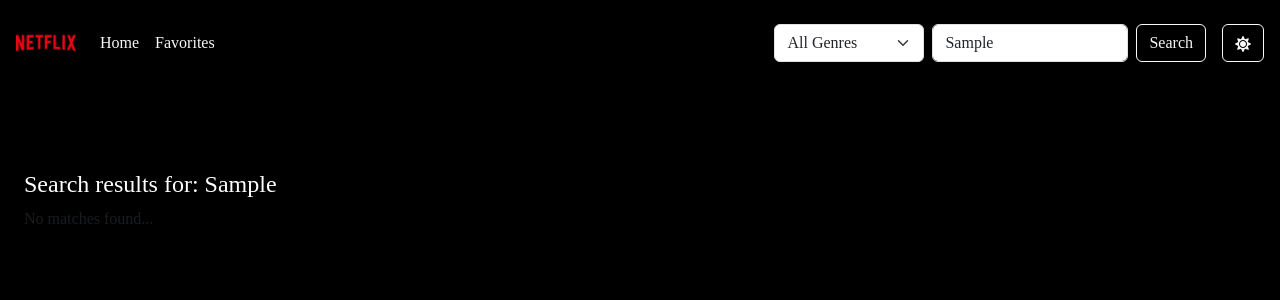
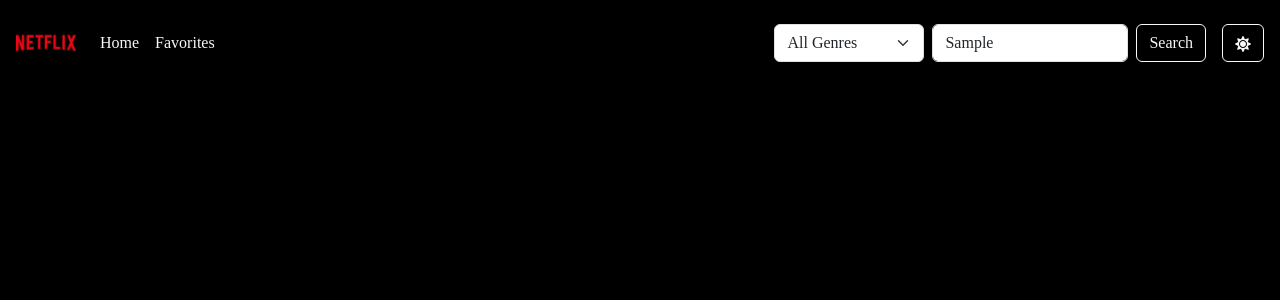
Before and after one commit to SameekshaMenda/Netflix, a React (Vite) app in the folder Project/: page /search in a window 1280 px wide. Both pictures are taken after typing "Sample" into the empty fields and a click on the button "Search". Shown: the top 300 px of the page. Built offline with nearby package versions, Linux system fonts and the light colour scheme.

Commit message:
css updated

```diff
--- a/Project/src/components/LatestMovie.jsx
+++ b/Project/src/components/LatestMovie.jsx
@@ -15,7 +15,7 @@ function LatestMovie() {
       />
 
       <div
-        className="hero-overlay p-3 p-md-5"
+        className="hero-overlay p-0 p-md-5"
         style={{
           position: "absolute",
           left: 0,
--- a/Project/src/components/MovieGrid.jsx
+++ b/Project/src/components/MovieGrid.jsx
@@ -2,7 +2,7 @@ import React, { useMemo, useState } from 'react';
 import MovieCard from './MovieCard';
 import SearchFilter from './SearchFliter'
 import LoadingSpinner from './LoadingSpinner';
-
+import '../style/Moviegrid.css'
 export default function MovieGrid({ movies, favorites, toggleFavorite, loading = false }) {
   const [query, setQuery] = useState('');
   const [genre, setGenre] = useState('All');
@@ -35,9 +35,9 @@ export default function MovieGrid({ movies, favorites, toggleFavorite, loading =
       {filteredMovies.length === 0 ? (
         <p>No movies found matching your search.</p>
       ) : (
-        <div className="row g-3">
+        <div className="movie-grid">
           {filteredMovies.map((m) => (
-            <div key={m.id} className="col-6 col-sm-4 col-md-3">
+            <div key={m.id} className="col-4 col-sm-3 col-md-2">
               <MovieCard
                 movie={m}
                 onFavoriteToggle={toggleFavorite}
--- a/Project/src/data/banner.json
+++ b/Project/src/data/banner.json
@@ -5,8 +5,8 @@
   }
   ,
     {
-        "title": "Unlimited TV shows, movies and many more",
-        "description": "watch anywhere",
+        "title": "Welcome to Netflix",
+        "description": "Join Netflix to watch the latest movies, TV shows",
         "image": "/posters/netflix5.jpg"
     }
 
--- a/Project/src/pages/Favorites.jsx
+++ b/Project/src/pages/Favorites.jsx
@@ -9,15 +9,21 @@ function Favorites() {
 
   return (
     <div className={`container-fluid min-vh-100 p-3 pt-5 ${dark ? 'bg-black text-white' : 'bg-light text-dark'}`}>
-      <h3 className=' container pt-5 m-0'>Your Favorites</h3>
-      {favorites.length === 0 ? (
-        <p className='text-muted'> No favorites yet - add some movies!</p>
-      ) : (
-        <div className='d-flex ml-4 flex-wrap'  style={{ gap: '18px' }}>
-          {favorites.map(m => <MovieCard key={m.id} movie={m} dark={dark} />)}
+  <h3 className="container pt-5 m-0">Your Favorites</h3>
+
+  {favorites.length === 0 ? (
+    <p className="text-muted">No favorites yet - add some movies!</p>
+  ) : (
+    <div className="row g-3 px-3">
+      {favorites.map((m) => (
+        <div key={m.id} className="col-4 col-sm-3 col-md-2 " >
+          <MovieCard movie={m} dark={dark} />
         </div>
-      )}
+      ))}
     </div>
+  )}
+</div>
+
   )
 }
 
--- a/Project/src/pages/SearchFilter.jsx
+++ b/Project/src/pages/SearchFilter.jsx
@@ -14,29 +14,29 @@ function SearchFilter() {
   let filtered = moviesData;
 
   if (q) {
-      filtered = filtered.filter(m => m.title.toLowerCase().includes(q.toLowerCase()));
+    filtered = filtered.filter(m => m.title.toLowerCase().includes(q.toLowerCase()));
   }
   if (genre) {
-      filtered = filtered.filter(m =>
-          Array.isArray(m.genres) &&
-          m.genres.some(g => g.toLowerCase() === genre.toLowerCase())
-      );
+    filtered = filtered.filter(m =>
+      Array.isArray(m.genres) &&
+      m.genres.some(g => g.toLowerCase() === genre.toLowerCase())
+    );
   }
 
   return (
-    <div className={`container-fluid min-vh-100 p-4 ${dark ? 'bg-black text-white' : 'bg-light text-dark'}`}>
-      <h4 className=' text pt-5 mt-5'>
-        {q && `Search results for: ${q}`}
-        {genre && `Genre: ${genre}`}
-      </h4>
+    <div className="row g-3 px-3">
+  {filtered.length === 0 ? (
+    <p className="text-muted">No matches found...</p>
+  ) : (
+    filtered.map((m) => (
+      <div key={m.id} className="col-6 col-sm-4 col-md-3 col-lg-2">
+        <MovieCard movie={m} dark={dark} />
+      </div>
+    ))
+  )}
+</div>
 
-      <div className='d-flex flex-wrap' style={{ gap: "18px" }}>
-        {filtered.length === 0
-            ? <p className='text-muted'>No matches found...</p>
-            : filtered.map(m => <MovieCard key={m.id} movie={m} dark={dark} />)
-        }
-      </div>
-    </div>
+
   );
 }
 
--- a/Project/src/style/Moviecard.css
+++ b/Project/src/style/Moviecard.css
@@ -8,7 +8,8 @@
 .poster-wrap {
     position: relative;
     overflow: hidden;
-    border-radius: 6px;
+    border-radius: 0px;
+
 }
 
 .poster {
--- /dev/null
+++ b/Project/src/style/Moviegrid.css
@@ -0,0 +1,6 @@
+.movie-grid {
+  display: grid;
+  grid-template-columns: repeat(auto-fill, minmax(120px, 1fr));
+  gap: 12px;
+  padding: 10px;
+}
```
